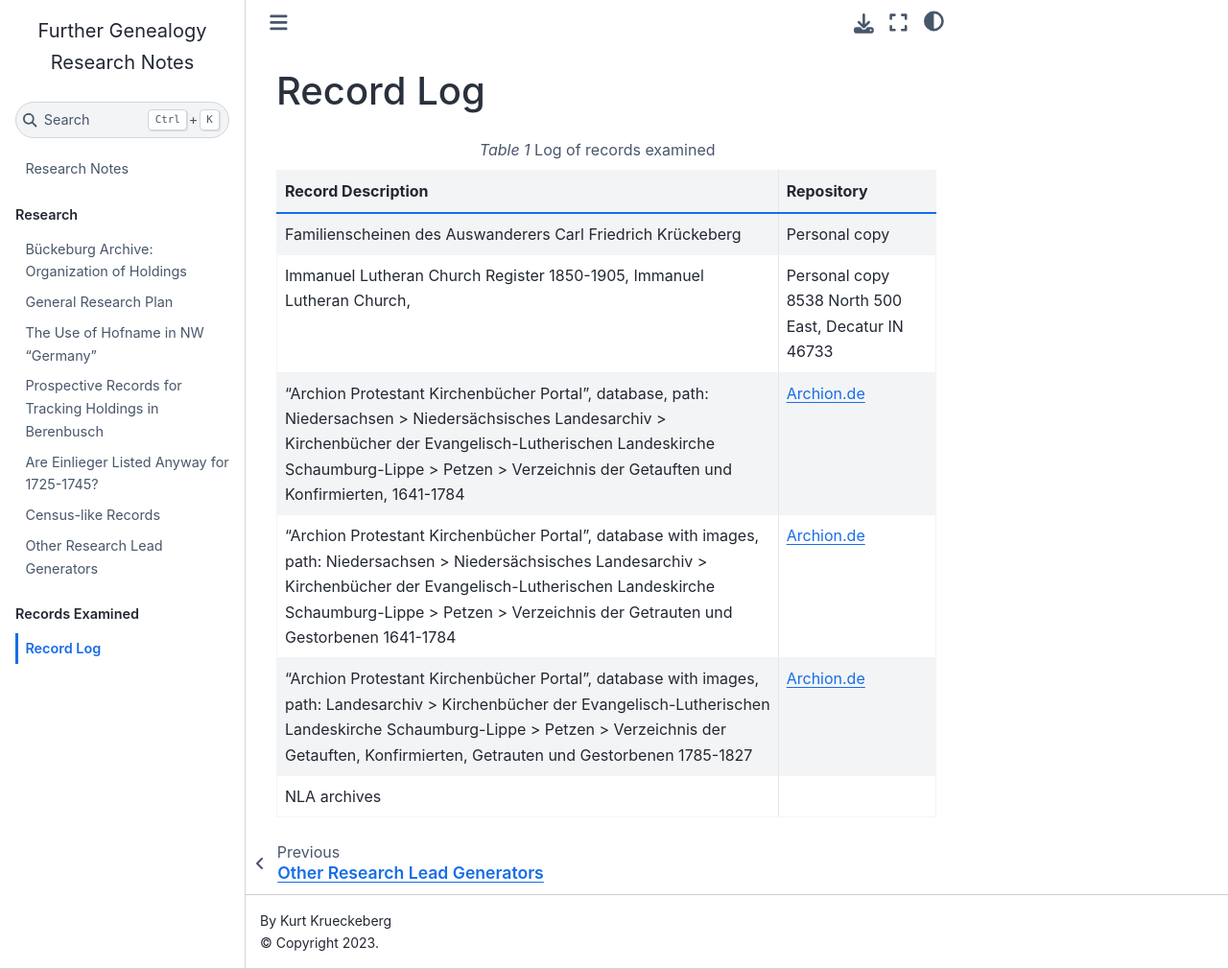
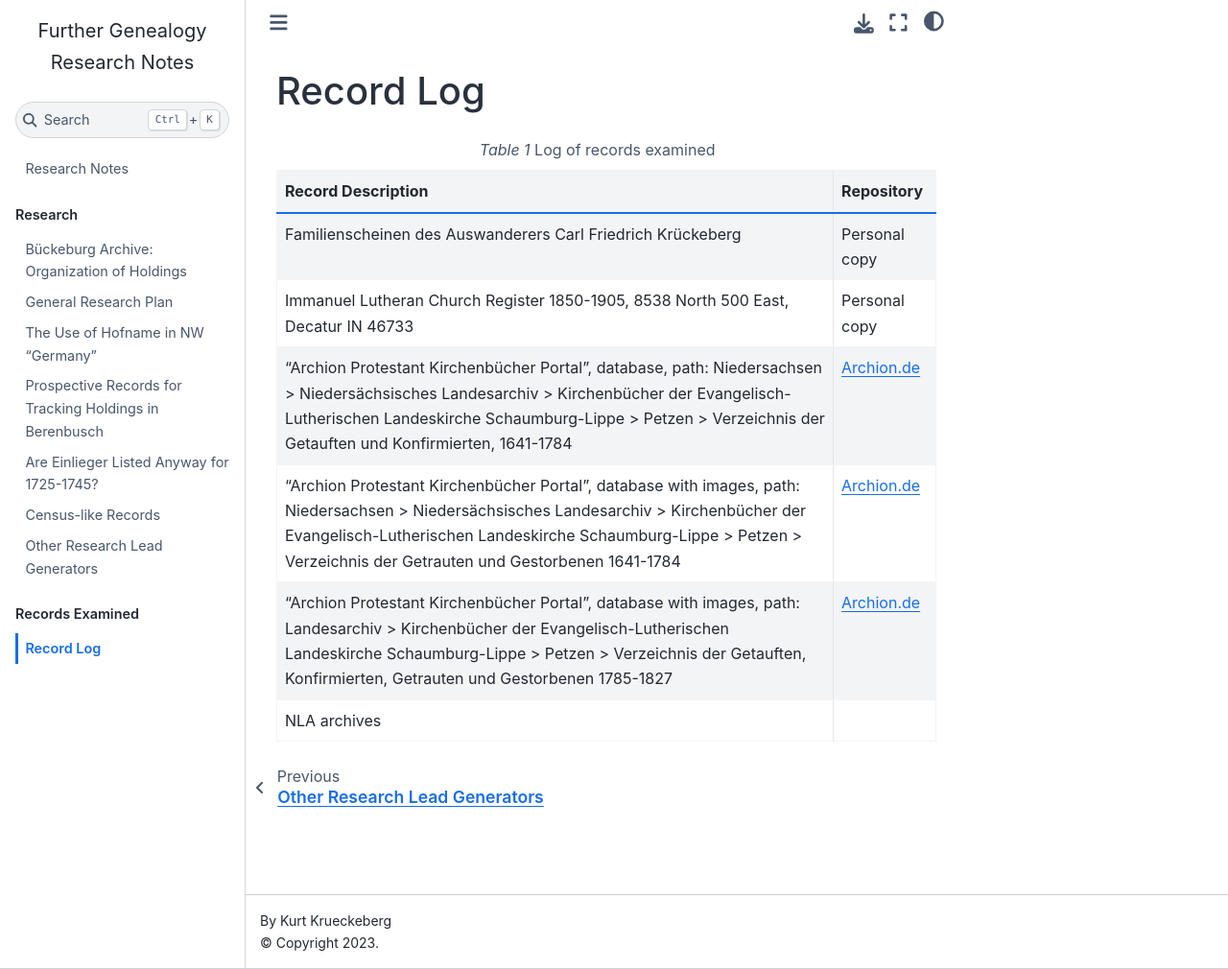
Before and after one commit to kurt-krueckeberg/sphinx-research, a Jupyter Book: the page built from records/records-log.md, in a window 1280 px wide and 1010 px high. Shown: the whole window at 96% size. Built offline with Jupyter Book 1.0.4 settings and Sphinx 7.4.7 and the Sphinx Book theme 1.1.4, drawn with Linux system fonts in a browser that asks for light colours.

Commit message:
Update files

```diff
--- a/records/records-log.md
+++ b/records/records-log.md
@@ -7,9 +7,8 @@
   - Repository
 * - Familienscheinen des Auswanderers Carl Friedrich Krückeberg
   - Personal copy
-* - Immanuel Lutheran Church Register 1850-1905, Immanuel Lutheran Church,
+* - Immanuel Lutheran Church Register 1850-1905, 8538 North 500 East, Decatur IN 46733
   - Personal copy
-    8538 North 500 East, Decatur IN 46733
 * - "Archion Protestant Kirchenbücher Portal", database, path:
     Niedersachsen > Niedersächsisches Landesarchiv > Kirchenbücher
     der Evangelisch-Lutherischen Landeskirche Schaumburg-Lippe > Petzen >
```
